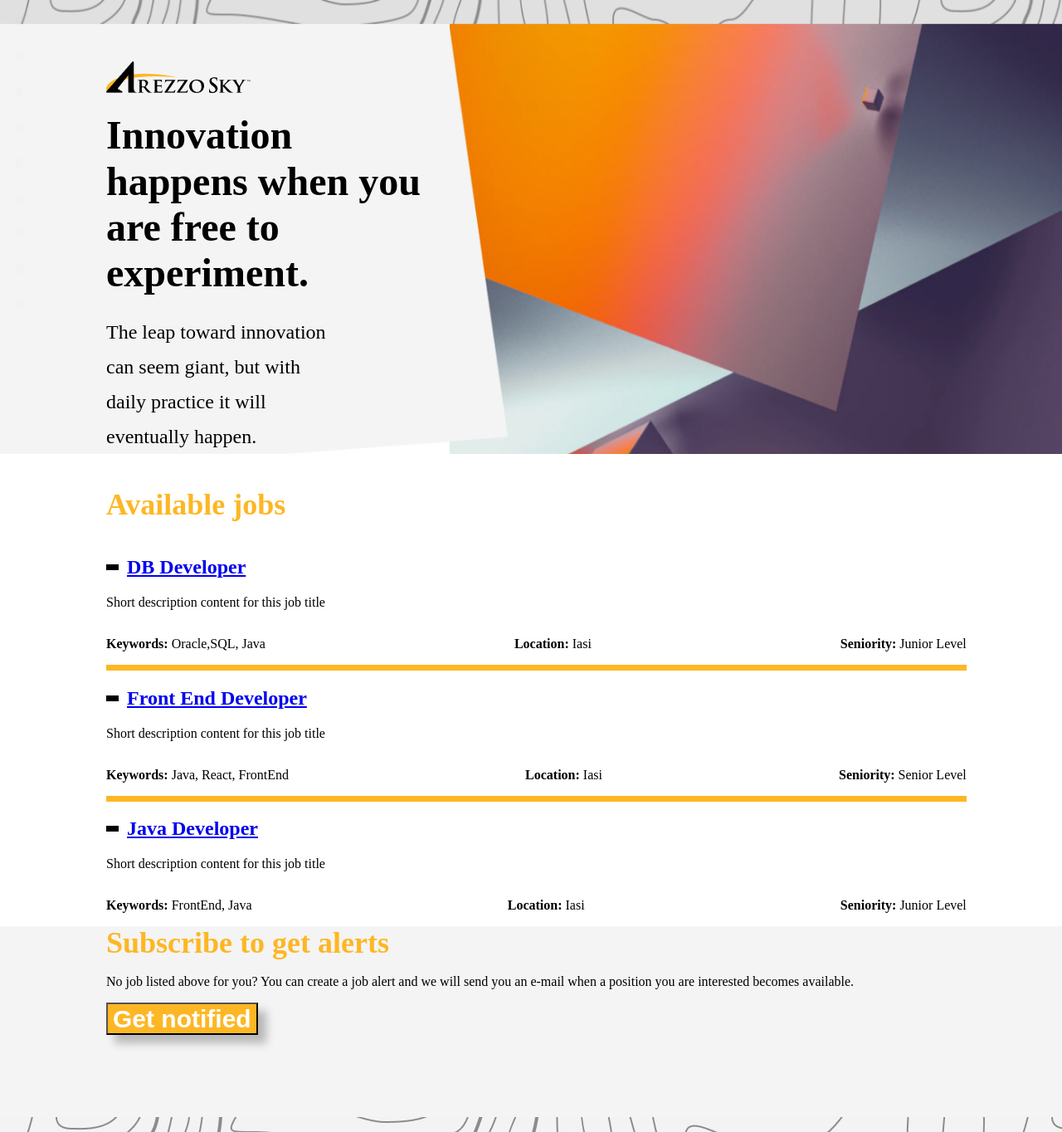
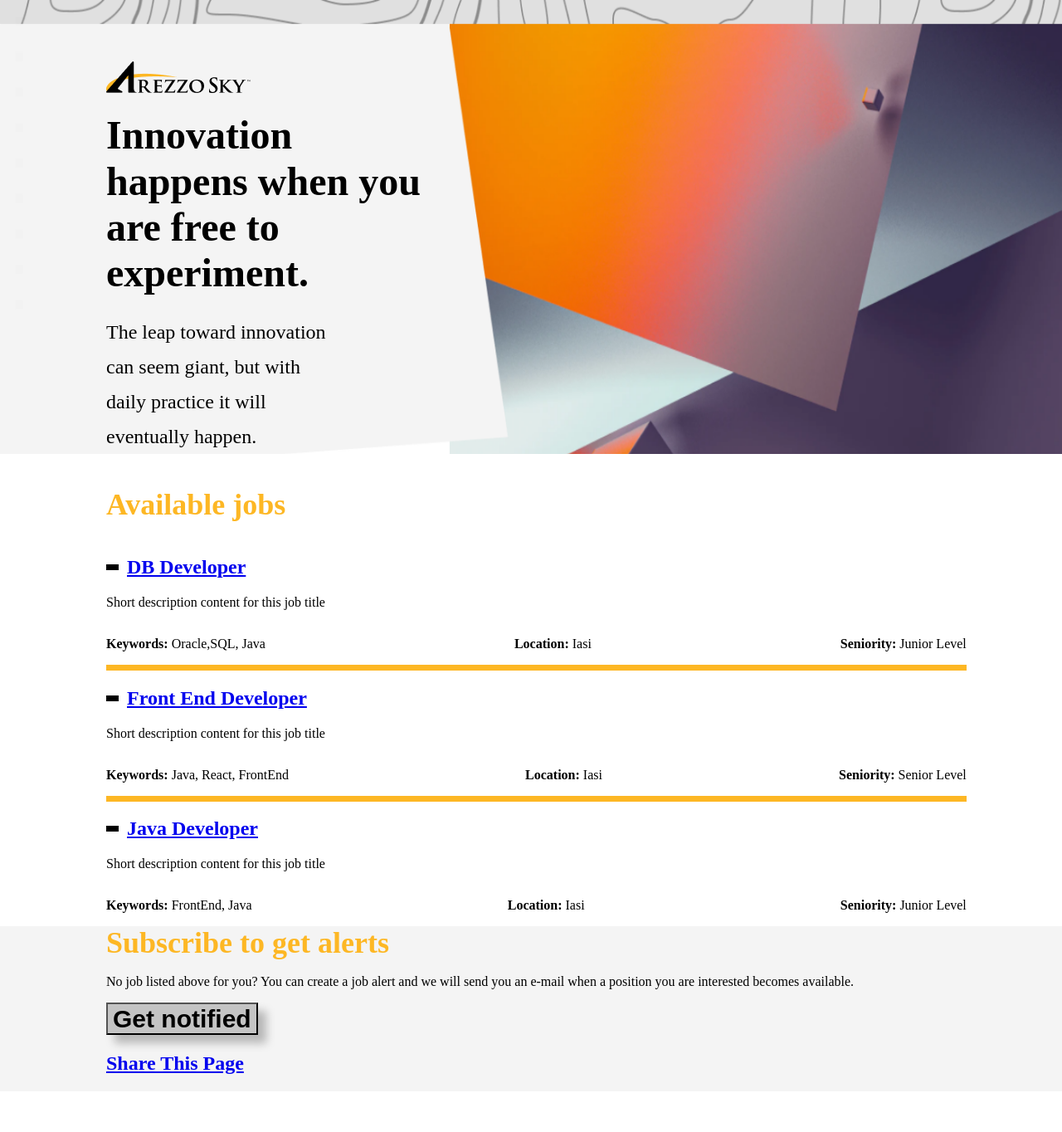
Before and after one commit to dhananjay-fe/dhananjay-fe.github.io, a Jekyll site: the page built from index.md, in a window 1280 px wide. Shown: the whole page at 83% size. Built offline with Jekyll 4.4.1, drawn with Linux system fonts in a browser that asks for light colours; after the commit the page ends 1315 px from its top, so only the background shows below that.

Commit message:
Update index.md

```diff
--- a/index.md
+++ b/index.md
@@ -56,14 +56,21 @@ layout: none
     </div>
   </section>
 
-  <section class="sec3">
+<section class="sec3">
     <div id="subscribe">
       <span id="sub-text">Subscribe to get alerts</span>
       <p>No job listed above for you? You can create a job alert and we will send you an e-mail when a position you are interested becomes available.</p>
-      <button id="get-notified" id= "btnApply" onclick="window.location.href='https://forms.office.com/r/QSCWNvEukh'">Get notified</button>
+            <div class="notified-block">
+                      <div class="notified-block">
+                            <button id="get-notified" class= "notified-block" onclick="window.location.href='https://forms.office.com/r/QSCWNvEukh'">Get notified</button>
+                      </div>
+                      <div class= "notified-block">
+                          <h2 class="share-link-home">
+                          <a href="#" class="share-link">
+                            Share This Page
+                          </a>
+                          </h2>
+                      </div>
+            </div>
     </div>
   </section>
-  <div class="footer-baground">
-      &nbsp;
-  </div>
-</div>
```
